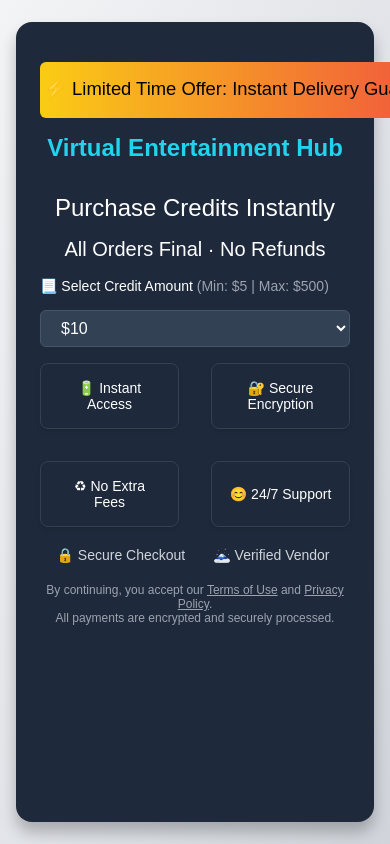
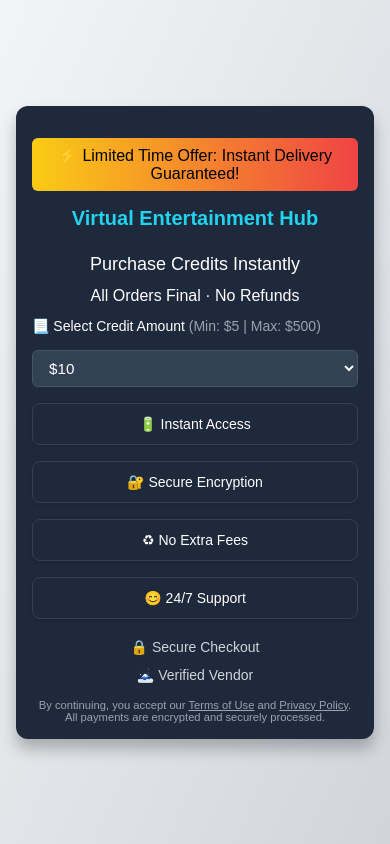
Before and after one commit to Awais612/CashAPP-Square-Integeration, a Next.js app: page / in a window 390 px wide. Built offline with nearby package versions, Linux system fonts and the light colour scheme.

Commit message:
Fixed the mobile responsive issue

```diff
--- a/app/page.module.css
+++ b/app/page.module.css
@@ -148,3 +148,65 @@
   font-weight: 500;
   text-align: center;
 }
+
+@media (max-width: 640px) {
+  .container {
+    max-width: 100%;
+    height: auto;
+    padding: 1rem;
+    border-radius: 0.75rem;
+  }
+
+  .offerBanner {
+    width: 100%;
+    font-size: 1rem;
+    height: auto;
+    text-align: center;
+    padding: 0.5rem 1rem;
+  }
+
+  .title {
+    font-size: 1.25rem;
+    margin-bottom: 1.5rem;
+  }
+
+  .subtitle {
+    font-size: 1.125rem;
+    margin-bottom: 0.75rem;
+  }
+
+  .description {
+    font-size: 1rem;
+    margin-bottom: 0.75rem;
+  }
+
+  .featuresGrid {
+    grid-template-columns: 1fr;
+    gap: 1rem;
+  }
+
+  .featureItem {
+    font-size: 0.875rem;
+    padding: 0.75rem;
+  }
+
+  .select {
+    font-size: 0.95rem;
+    padding: 0.5rem 0.75rem;
+  }
+
+  .badge {
+    display: block;
+    margin: 0.25rem auto;
+  }
+
+  .legalText {
+    font-size: 0.7rem;
+    margin-top: 0.75rem;
+  }
+
+  .errorMessage {
+    font-size: 0.875rem;
+    padding: 0.5rem;
+  }
+}
```
